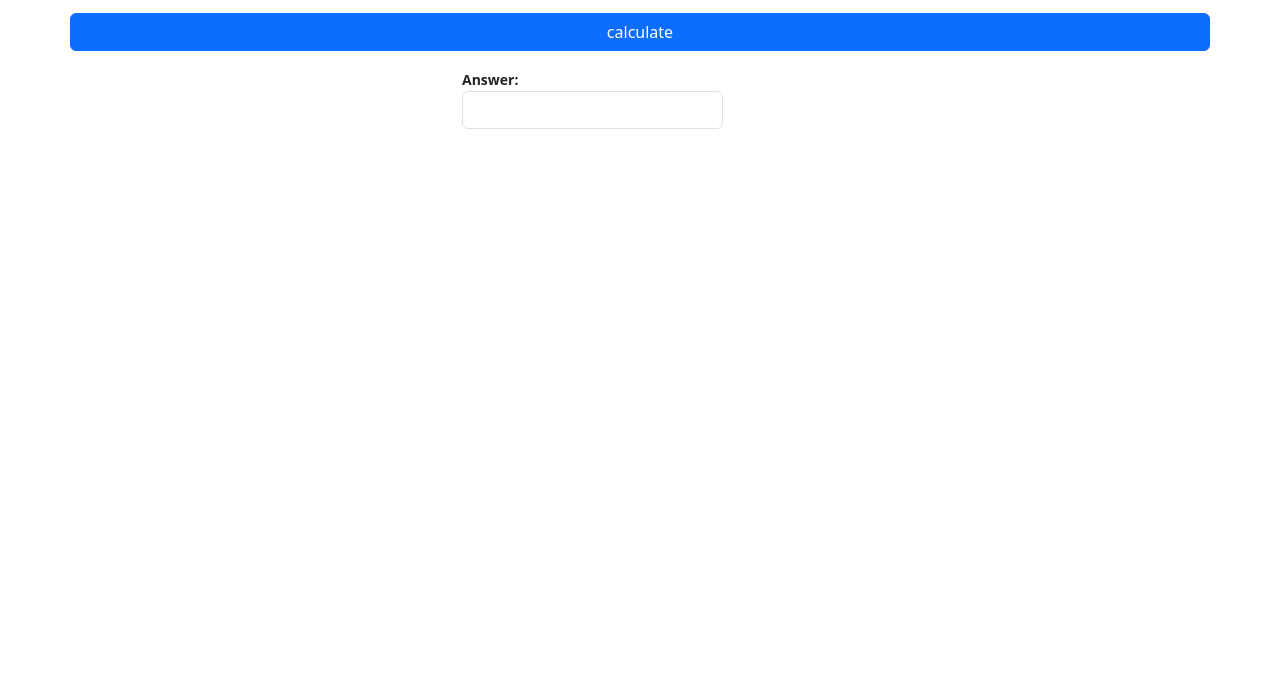
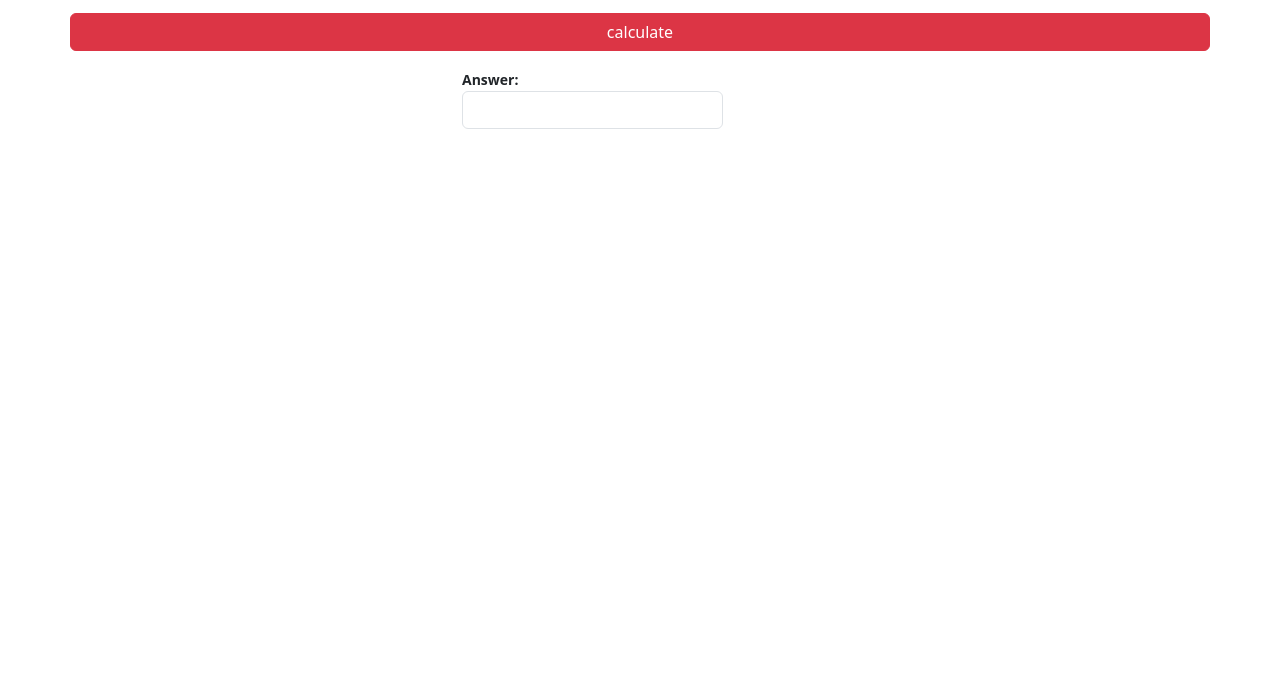
Before and after one commit to AdityaPunjcreator/simpleCalculator, a plain HTML site: page index.html in a window 1280 px wide. Shown: the part 122-800 px from the top of the page. Drawn offline with nearby package versions, Linux system fonts and the light colour scheme.

Commit message:
css change

```diff
--- a/index.html
+++ b/index.html
@@ -87,7 +87,7 @@
           type="submit"
           value="calculate"
           id="calculate"
-          class="btn btn-primary"
+          class="btn btn-danger"
         />
         <!-- </div> -->
       </div>
```
